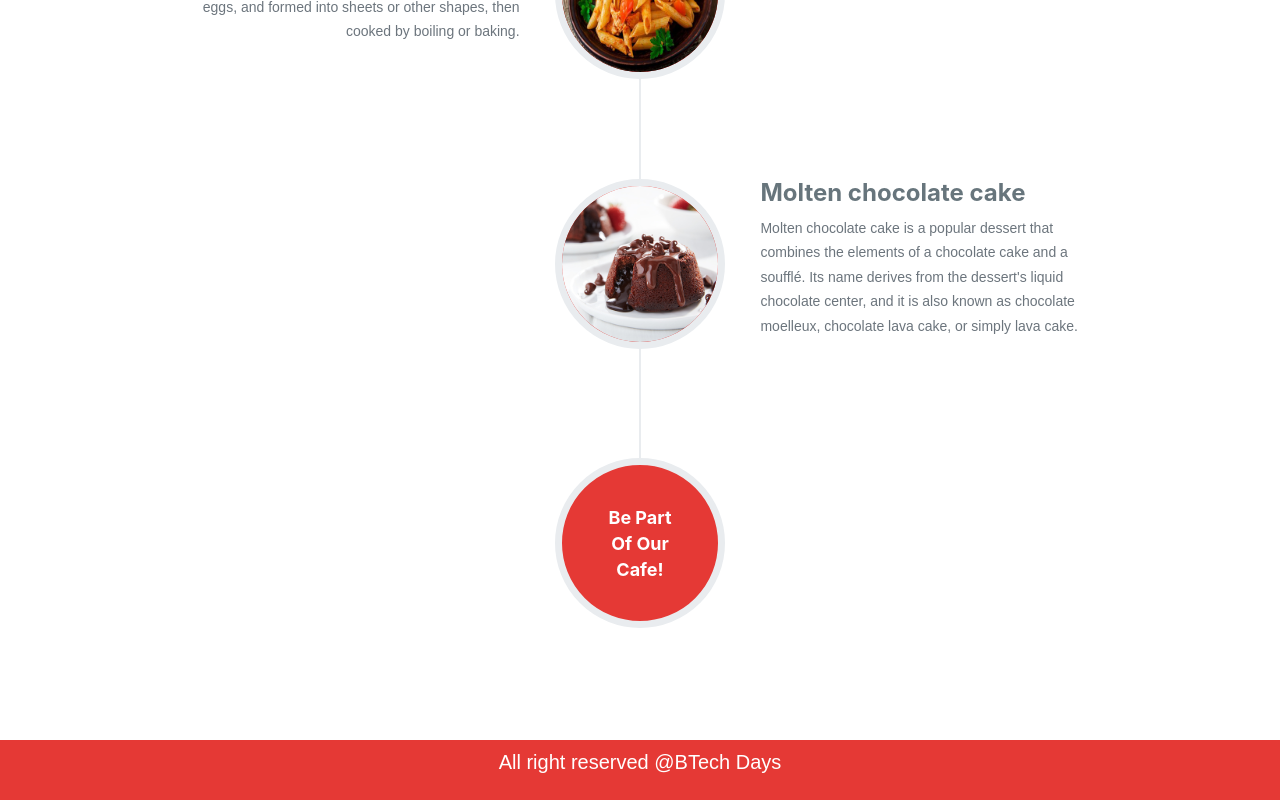
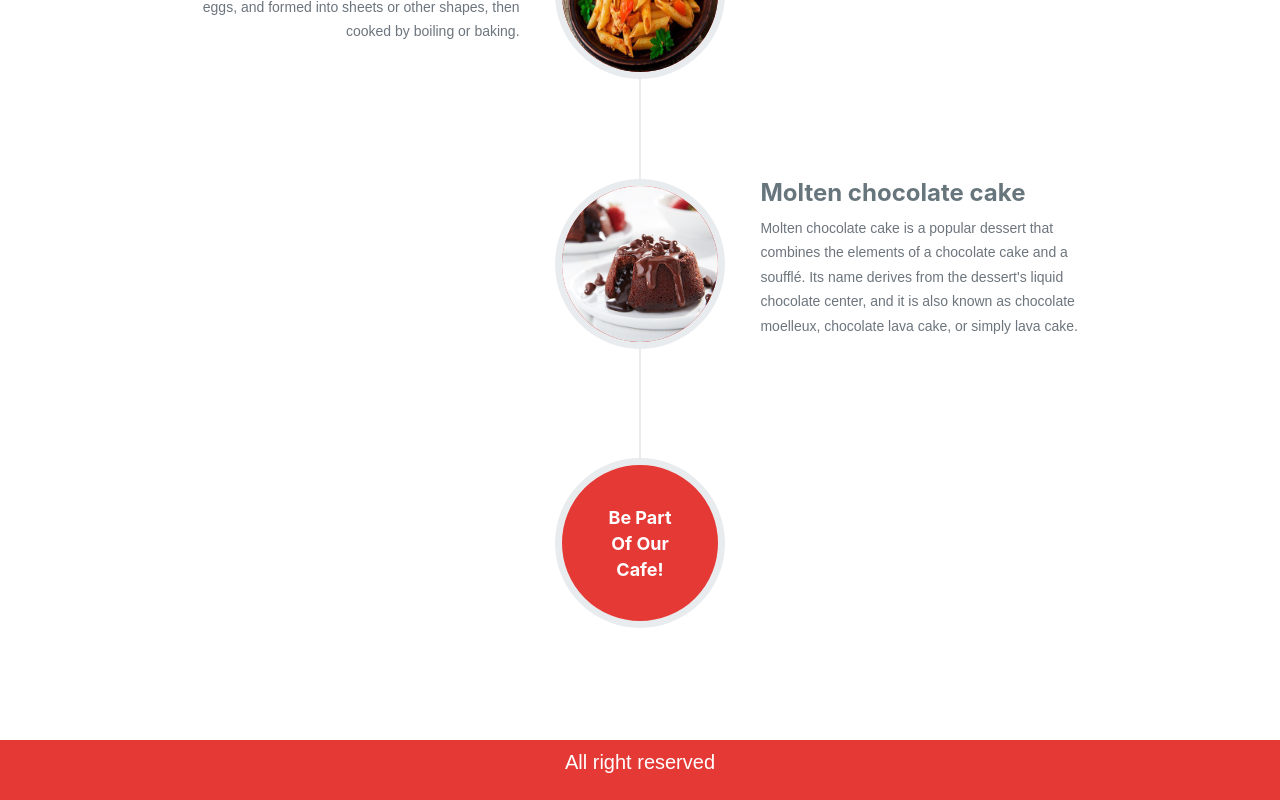
Before and after one commit to RadinaAvramova/cafe-nodejs-angular-frontend, an Angular app: page / in a window 1280 px wide. Shown: the part 1625-2425 px from the top of the page. Built offline with nearby package versions, Linux system fonts and the light colour scheme.

Commit message:
Update home.component.html

```diff
--- a/src/app/home/home.component.html
+++ b/src/app/home/home.component.html
@@ -11,5 +11,5 @@
   </nav>
 </div>
 <div class="footer" id="signup">
-  <h2>All right reserved @BTech Days</h2>
+  <h2>All right reserved</h2>
 </div>
```
